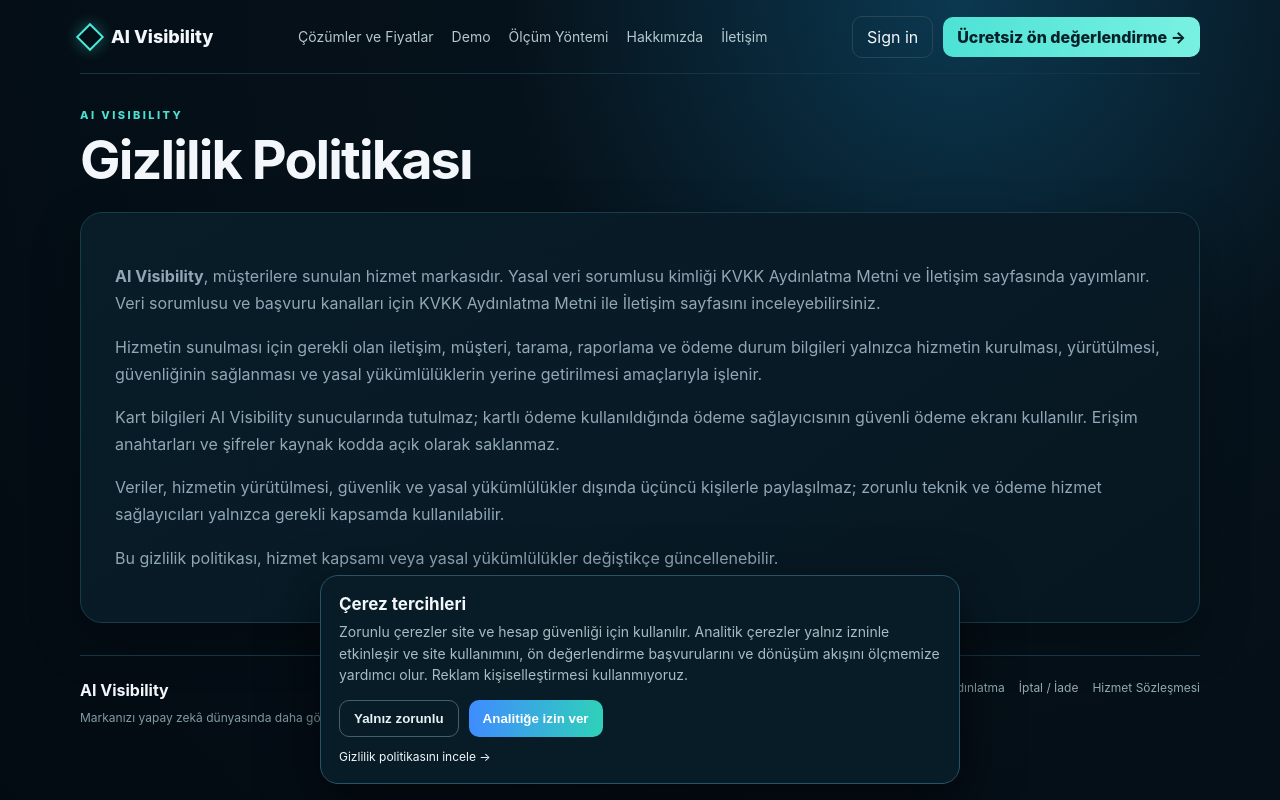
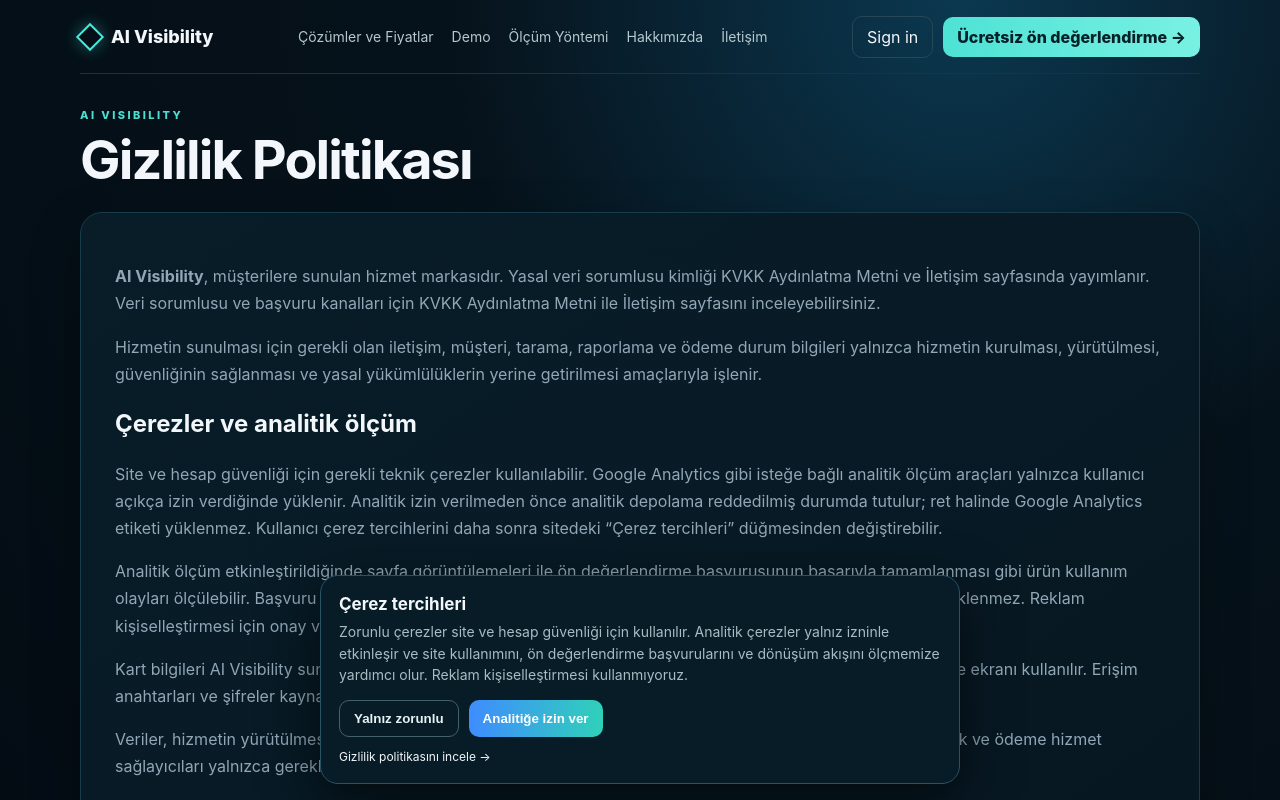
Before and after one commit to mehmetozan-5858/ai-visibility, a Next.js app: page /gizlilik in a window 1280 px wide. Shown: the top 800 px of the page. Built offline with nearby package versions, Linux system fonts and the light colour scheme; no server answers.

Commit message:
docs: disclose consent-gated analytics

```diff
--- a/app/gizlilik/page.js
+++ b/app/gizlilik/page.js
@@ -5,6 +5,9 @@ export default function Page(){
   return <PublicPage title="Gizlilik Politikası">
     <p><b>AI Visibility</b>, müşterilere sunulan hizmet markasıdır. {controller?<>Kişisel verilerin veri sorumlusu <b>{controller}</b>'dir.</>:<>Yasal veri sorumlusu kimliği <a href="/kvkk">KVKK Aydınlatma Metni</a> ve <a href="/iletisim">İletişim</a> sayfasında yayımlanır.</>} Veri sorumlusu ve başvuru kanalları için <a href="/kvkk">KVKK Aydınlatma Metni</a> ile <a href="/iletisim">İletişim</a> sayfasını inceleyebilirsiniz.</p>
     <p>Hizmetin sunulması için gerekli olan iletişim, müşteri, tarama, raporlama ve ödeme durum bilgileri yalnızca hizmetin kurulması, yürütülmesi, güvenliğinin sağlanması ve yasal yükümlülüklerin yerine getirilmesi amaçlarıyla işlenir.</p>
+    <h2>Çerezler ve analitik ölçüm</h2>
+    <p>Site ve hesap güvenliği için gerekli teknik çerezler kullanılabilir. Google Analytics gibi isteğe bağlı analitik ölçüm araçları yalnızca kullanıcı açıkça izin verdiğinde yüklenir. Analitik izin verilmeden önce analitik depolama reddedilmiş durumda tutulur; ret halinde Google Analytics etiketi yüklenmez. Kullanıcı çerez tercihlerini daha sonra sitedeki “Çerez tercihleri” düğmesinden değiştirebilir.</p>
+    <p>Analitik ölçüm etkinleştirildiğinde sayfa görüntülemeleri ile ön değerlendirme başvurusunun başarıyla tamamlanması gibi ürün kullanım olayları ölçülebilir. Başvuru dönüşüm olayına ad, e-posta, telefon veya işletme adı gibi doğrudan kimlik bilgileri eklenmez. Reklam kişiselleştirmesi için onay verilmez.</p>
     <p>Kart bilgileri AI Visibility sunucularında tutulmaz; kartlı ödeme kullanıldığında ödeme sağlayıcısının güvenli ödeme ekranı kullanılır. Erişim anahtarları ve şifreler kaynak kodda açık olarak saklanmaz.</p>
     <p>Veriler, hizmetin yürütülmesi, güvenlik ve yasal yükümlülükler dışında üçüncü kişilerle paylaşılmaz; zorunlu teknik ve ödeme hizmet sağlayıcıları yalnızca gerekli kapsamda kullanılabilir.</p>
     <p>Bu gizlilik politikası, hizmet kapsamı veya yasal yükümlülükler değiştikçe güncellenebilir.</p>
```
